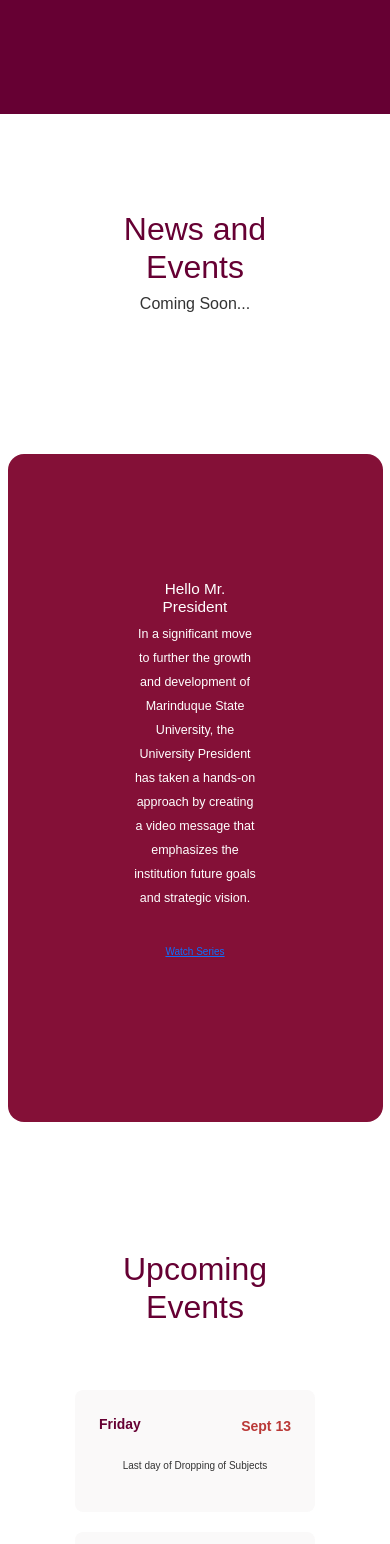
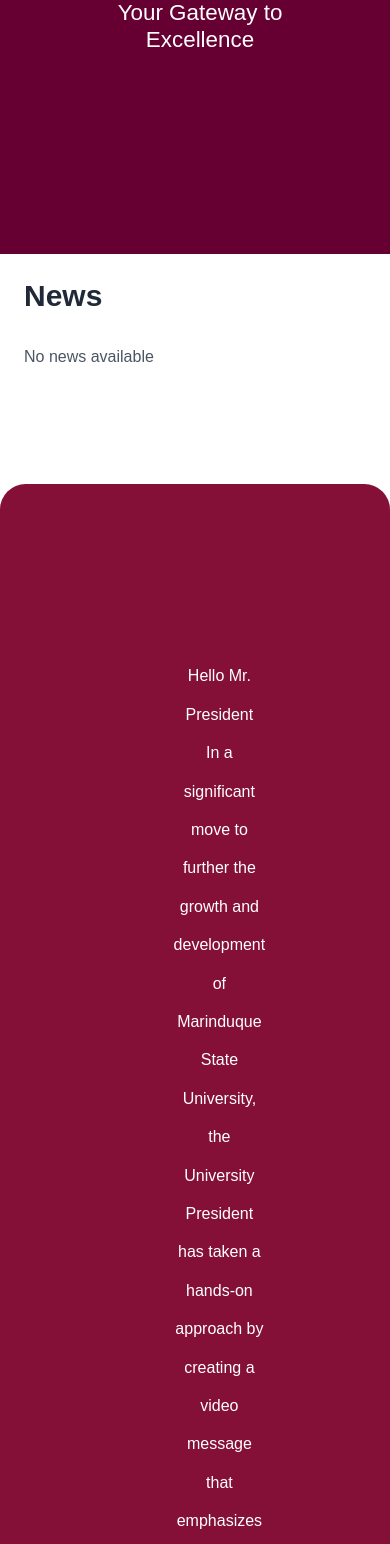
Before and after one commit to thehungrycoder225/project-marsu, a React (Vite) app: page /colleges/1 in a window 390 px wide. Shown: the part 453-1997 px from the top of the page. Built offline with nearby package versions, Linux system fonts and the light colour scheme; a web font is replaced by a local one.

Commit message:
Partial Implementation of Featured News section

```diff
--- a/src/App.jsx
+++ b/src/App.jsx
@@ -22,6 +22,21 @@
         <Route path='/sdg/goal/:id' element={<SDGGoalDetail />} />
         <Route path='/colleges/:collegeKey' element={<Colleges />}>
           <Route path='details' element={<div>College Details</div>} />
+          <Route path='news' element={<div>College News</div>}>
+            <Route path=':newsId' element={<div>College News Details</div>} />
+          </Route>
+          <Route path='events' element={<div>College Events</div>} />
+          <Route path='projects' element={<div>College Projects</div>} />
+          <Route path='research' element={<div>College Research</div>} />
+          <Route
+            path='collaborations'
+            element={<div>College Collaborations</div>}
+          />
+          <Route path='partners' element={<div>College Partners</div>} />
+          <Route path='resources' element={<div>College Resources</div>} />
+          <Route path='contact' element={<div>College Contact</div>} />
+          <Route path='about' element={<div>College About</div>} />
+          <Route path='*' element={<div>College Not Found</div>} />
         </Route>
         <Route path='*' element={<PageNotFound />} />
       </Routes>
--- a/src/components/CollegeNavigation/CollegeNav.jsx
+++ b/src/components/CollegeNavigation/CollegeNav.jsx
@@ -81,15 +81,15 @@
             <Bars3Icon aria-hidden='true' className='size-6' />
           </button>
         </div>
-        <PopoverGroup className='hidden lg:flex lg:gap-x-12'>
-          <a href='#' className='text-xl/6 font-semibold text-gray-900 '>
+        <PopoverGroup className='hidden lg:flex text-sm lg:gap-x-12'>
+          <a href='#' className=' font-semibold text-gray-900 '>
             Home
           </a>
-          <a href='#' className='text-xl/6 font-semibold text-gray-900'>
+          <a href='#' className=' font-semibold text-gray-900'>
             About
           </a>
           <Popover className='relative'>
-            <PopoverButton className='flex items-center gap-x-1 text-xl/6 font-semibold text-gray-900'>
+            <PopoverButton className='flex items-center gap-x-1  font-semibold text-gray-900'>
               Programs
               <ChevronDownIcon
                 aria-hidden='true'
@@ -105,7 +105,7 @@
                 {programs.map((item) => (
                   <div
                     key={item.name}
-                    className='group relative flex items-center gap-x-6 rounded-lg p-4 text-xl/6 hover:bg-gray-50'
+                    className='group relative flex items-center gap-x-6 rounded-lg p-4  hover:bg-gray-50'
                   >
                     <div className='flex size-11 flex-none items-center justify-center rounded-lg bg-gray-50 group-hover:bg-white'>
                       <item.icon
@@ -144,13 +144,13 @@
             </PopoverPanel>
           </Popover>
 
-          <a href='#' className='text-xl/6 font-semibold text-gray-900'>
+          <a href='#' className=' font-semibold text-gray-900'>
             Faculty and Staff
           </a>
-          <a href='#' className='text-xl/6 font-semibold text-gray-900'>
+          <a href='#' className=' font-semibold text-gray-900'>
             Research
           </a>
-          <a href='#' className='text-xl/6 font-semibold text-gray-900'>
+          <a href='#' className=' font-semibold text-gray-900'>
             Contact Us
           </a>
         </PopoverGroup>
--- a/src/components/Featured/Offerings.jsx
+++ b/src/components/Featured/Offerings.jsx
@@ -11,7 +11,8 @@
   {
     id: 2,
     name: 'Curriculum',
-    description: 'Explore our curriculum and course offerings.',
+    description:
+      'Explore our curriculum and course offerings. Become a part of our community.',
     imageUrl: 'https://placehold.co/600x400/png',
     href: `/colleges/collegeKey/curriculum`,
   },
@@ -29,13 +30,14 @@
   return (
     <div className='bg-white py-24 sm:py-32'>
       <div className='mx-auto max-w-7xl px-6 lg:px-8'>
-        <div className='max-w-2xl text-left'>
+        <div className=' text-left '>
           <h2 className='text-3xl font-bold tracking-tight text-gray-900 sm:text-4xl'>
             Explore Our Programs
           </h2>
-          <p className='mt-2 text-lg leading-8 text-gray-600'>
+          <p className='mt-2 text-sm leading-8 text-gray-600'>
             Discover the diverse range of programs we offer to help you achieve
-            your academic and career goals.
+            your academic and career goals. Join us in exploring the pathways to
+            success and growth.
           </p>
         </div>
         <div className='mx-auto mt-16 grid max-w-2xl grid-cols-1 gap-x-8 gap-y-20 lg:mx-0 lg:max-w-none lg:grid-cols-3'>
@@ -53,14 +55,14 @@
                 <div className='absolute inset-0 rounded-2xl ring-1 ring-inset ring-gray-900/10' />
               </div>
               <div className='max-w-xl'>
-                <div className='group relative'>
-                  <h3 className='mt-3 text-lg font-semibold leading-6 text-gray-900 group-hover:text-gray-600'>
+                <div className='  '>
+                  <h3 className='mt-3 text-md font-semibold leading-6 text-gray-900 group-hover:text-gray-600'>
                     <a href={post.href || '#'}>
                       <span className='absolute inset-0' />
                       {post.name || ''}
                     </a>
                   </h3>
-                  <p className='mt-5 line-clamp-3 text-sm leading-6 text-gray-600'>
+                  <p className='mt-5 line-clamp-3 text-sm  text-gray-600'>
                     {post.description || ''}
                   </p>
                 </div>
--- a/src/components/Hero/Hero.jsx
+++ b/src/components/Hero/Hero.jsx
@@ -19,12 +19,14 @@
             }}
           />
         </div>
-        <div className='mx-auto  py-32 sm:py-48 lg:py-56'>
+        <div className='mx-auto py-32 sm:py-48 lg:py-56'>
           <div className='text-center'>
-            <h1 className='text-7xl font-bold tracking-tight text-white sm:text-7xl'>
+            <h1 className=' font-bold tracking-tight text-white sm:text-5xl'>
               {title}
             </h1>
-            <p className='mt-6 text-2xl leading-8 text-gray-300'>{tagline}</p>
+            <p className='mt-6  leading-8 text-gray-300 sm:text-2xl'>
+              {tagline}
+            </p>
             <div className='mt-10 flex items-center justify-center gap-x-6'>
               {/* <a
                 href='#'
--- a/src/components/Navigation.jsx
+++ b/src/components/Navigation.jsx
@@ -51,7 +51,7 @@
       <Popover
         className={classNames(
           scrollPosition > 0
-            ? 'shadow py-2 ease-in-out transition-all hover:shadow-lg'
+            ? 'shadow py-4 ease-in-out transition-all hover:shadow-lg'
             : 'shadow-none',
           'sticky top-0 z-20 bg-primary-900 transition-shadow duration-300'
         )}
--- a/src/components/News.jsx
+++ b/src/components/News.jsx
@@ -1,9 +1,153 @@
-import './news.css';
-function NewsEvents() {
+import { m } from 'framer-motion';
+import { P } from 'storybook/internal/components';
+
+function NewsEvents({ collegeKey }) {
+  // Mock data for College News
+  const mockCollegeNews = {
+    cics: [
+      {
+        id: 1,
+        imgUrl: 'https://placehold.co/600x400',
+        title: 'New Research Lab Inaugurated',
+        date: '2025-04-01',
+        content:
+          'The College of Information and Computing Sciences has inaugurated a new state-of-the-art research lab to foster innovation.',
+        articleUrl: 'https://example.com/news1', // Added articleUrl for consistency nested in the college url
+        isFeatured: true,
+      },
+      {
+        id: 2,
+        imgUrl: 'https://placehold.co/600x400', // Added imgUrl for consistency
+        title: 'Annual Science Fair Announced',
+        date: '2025-03-15',
+        content:
+          'The annual science fair will be held on May 10th, showcasing projects from students and faculty.',
+        articleUrl: 'https://example.com/news2', // Added articleUrl for consistency
+
+        isFeatured: false,
+      },
+
+      {
+        id: 3,
+        imgUrl: 'https://placehold.co/600x400',
+        title: 'Guest Lecture on AI',
+        date: '2025-02-20',
+        content:
+          'A guest lecture on the latest advancements in AI will be held on March 5th.',
+        articleUrl: 'https://example.com/news3',
+        isFeatured: false,
+      },
+    ],
+    cass: [
+      {
+        id: 1,
+        title: 'Summit on Media and Technology',
+        date: '2025-03-20',
+        content:
+          'The College of Arts and Social Sciences will host a summit on media and technology on March 20th.',
+        imgUrl: '',
+        isFeatured: false,
+      },
+      {
+        id: 2,
+        title: 'Theater Workshop',
+        date: '2025-02-28',
+        content:
+          'A workshop on Theater will be conducted by alumni  on March 5th.',
+        imgUrl: '',
+        isFeatured: false,
+      },
+      {
+        id: 3,
+        title: 'Art Exhibition 2025',
+        date: '2025-04-15',
+        content:
+          'The College of Arts and Social Sciences will hold an art exhibition showcasing student works on April 15th.',
+        imgUrl: '',
+        isFeatured: false,
+      },
+    ],
+  };
   return (
-    <div className='news-section'>
-      <h2>News and Events</h2>
-      <p>Coming Soon...</p>
+    <div className='p-6'>
+      <h2 className='text-3xl font-bold text-gray-800 mb-6'>News</h2>
+      {/* Featured News Section */}
+      <div className='featured-news mb-8'>
+        {!collegeKey ? (
+          <p className='text-gray-600'>No news available</p>
+        ) : (
+          mockCollegeNews[collegeKey].map((news) => {
+            if (news.isFeatured) {
+              return (
+                <div
+                  key={news.id}
+                  className='news-item bg-white  rounded-lg overflow-hidden mb-6'
+                >
+                  {news.imgUrl && (
+                    <img
+                      src={news.imgUrl}
+                      alt={news.title}
+                      className='w-full h-64 object-cover'
+                    />
+                  )}
+                  <div className='py-6'>
+                    <h3 className='text-2xl font-semibold text-gray-800 mb-2'>
+                      {news.title}
+                    </h3>
+                    <p className='text-gray-600 mb-4'>{news.content}</p>
+                    <a
+                      href={news.articleUrl}
+                      className='text-blue-500 hover:underline font-medium'
+                    >
+                      Read more
+                    </a>
+                  </div>
+                </div>
+              );
+            }
+            return null;
+          })
+        )}
+      </div>
+
+      {/* Related Articles Section */}
+      <div className='related-articles grid grid-cols-1 md:grid-cols-2 lg:grid-cols-3 gap-6'>
+        {!mockCollegeNews[collegeKey]
+          ? null
+          : mockCollegeNews[collegeKey].map((news) => {
+              if (!news.isFeatured) {
+                return (
+                  <div
+                    key={news.id}
+                    className='news-item bg-white rounded-lg overflow-hidden'
+                  >
+                    {news.imgUrl && (
+                      <img
+                        src={news.imgUrl}
+                        alt={news.title}
+                        className='w-full h-40 object-cover'
+                      />
+                    )}
+                    <div className='py-4'>
+                      <h3 className='text-lg font-semibold text-gray-800 mb-2'>
+                        {news.title}
+                      </h3>
+                      <p className='text-gray-600 text-sm mb-3'>
+                        {news.content}
+                      </p>
+                      <a
+                        href={news.articleUrl}
+                        className='text-blue-500 hover:underline text-sm font-medium'
+                      >
+                        Read more
+                      </a>
+                    </div>
+                  </div>
+                );
+              }
+              return null;
+            })}
+      </div>
     </div>
   );
 }
--- a/src/index.css
+++ b/src/index.css
@@ -373,7 +373,7 @@
 }
 
 html {
-  font-size: 62.5%;
+  /* font-size: 62.5%; */
 }
 
 body {
--- a/src/main.jsx
+++ b/src/main.jsx
@@ -4,7 +4,7 @@
 import ScrollToTop from './components/ScrollToTop.jsx';
 import App from './App.jsx';
 import './index.css';
-import 'bootstrap/dist/css/bootstrap.min.css';
+// import 'bootstrap/dist/css/bootstrap.min.css';
 
 createRoot(document.getElementById('root')).render(
   <StrictMode>
--- a/src/pages/College.jsx
+++ b/src/pages/College.jsx
@@ -2,6 +2,8 @@
 import { useColleges } from '../hooks/useColleges';
 import Faqs from '../components/Faqs/Faqs';
 import Hero from '../components/Hero/Hero';
+import Offerings from '../components/Featured/Offerings';
+import News from '../components/News';
 import Navigation from '../components/CollegeNavigation/CollegeNav';
 import './College.css'; // Assuming you have some CSS for styling
 
@@ -31,26 +33,15 @@
         imageWidth={college.imageWidth}
         imageHeight={college.imageHeight}
       />
-      <div className='college-container mx-auto max-w-7xl px-4 sm:px-6 lg:px-8 shadow-none'>
+      <div className='college-container mx-auto max-w-7xl px-4 sm:px-6 lg:px-8'>
         {/* College News */}
         <section>
-          <h2>News</h2>
+          <News collegeKey={collegeKey} />
         </section>
         {/* College Events */}
         <section>{/* Add your college events content here */}</section>
         {/* College Programs */}
-        <section>
-          <div className='college-programs'>
-            <h2 className='bold'>Programs Offered</h2>
-            {/* <ul className='program-list'>
-              {college.programs.map((program, index) => (
-                <li key={index} className='program-item'>
-                  {program}
-                </li>
-              ))}
-            </ul> */}
-          </div>
-        </section>
+        <section>{/* <Offerings /> */}</section>
         {/* Message from the Dean */}
         <section></section>
         <section>
--- a/src/pages/college.css
+++ b/src/pages/college.css
@@ -14,7 +14,6 @@
 .college-container {
   padding: 20px;
   border-radius: 5px;
-  box-shadow: 0 4px 8px rgba(0, 0, 0, 0.1);
   transition:
     background-color 0.3s ease,
     color 0.3s ease;
```
